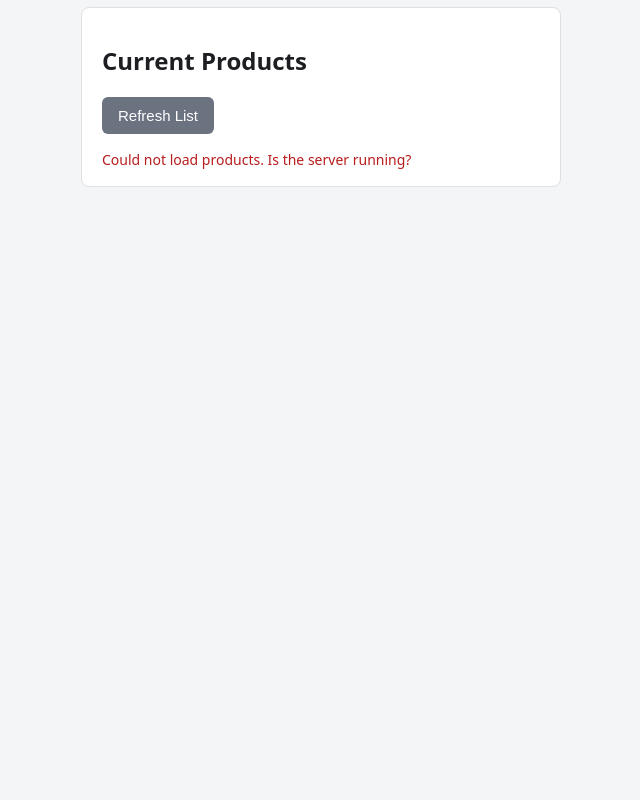
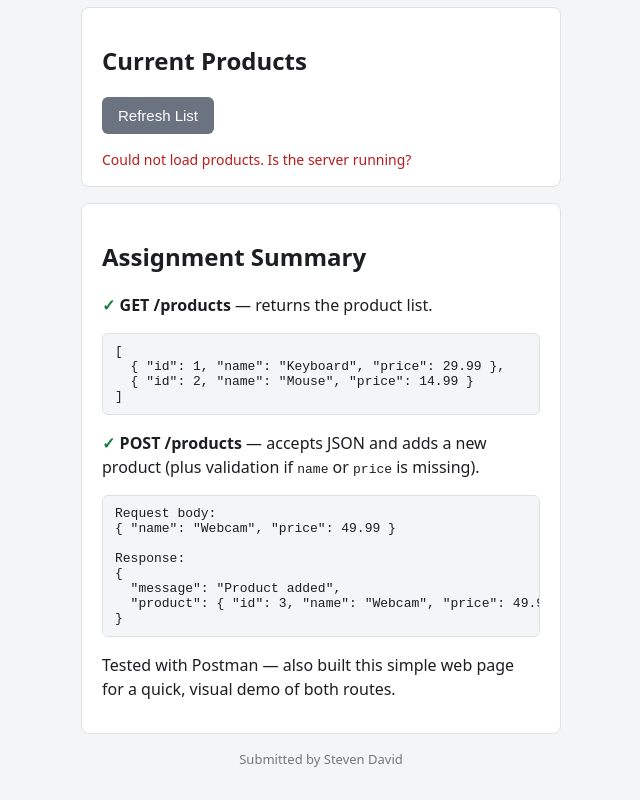
Before and after one commit to stevendanedavid021393-svg/ExpressJs, a website: page assignment-public/index.html in a window 1280 px wide. Shown: the part 473-1273 px from the top of the page, without its empty margins (319-959 px from the left). Before the commit the page ends 800 px from the top, so only its background shows below. Drawn offline with Linux system fonts and the light colour scheme; no server answers.

Commit message:
Add assignment summary section to the products page
Adds a plain-language "Assignment Summary" card on the page itself, aimed
at Alex and Wesly: what GET/POST /products return with sample output,
a note that it was tested with Postman plus this page for a quick visual
demo, and a "Submitted by Steven David" footer.

Co-Authored-By: Claude Sonnet 5 <noreply@anthropic.com>

```diff
--- a/assignment-public/index.html
+++ b/assignment-public/index.html
@@ -38,6 +38,42 @@
       <div id="list-status" class="status" role="status" aria-live="polite"></div>
       <ul id="product-list" class="product-list"></ul>
     </section>
+
+    <!-- Summary for Alex and Wesly: what was built and how it was tested. -->
+    <section class="card">
+      <h2>Assignment Summary</h2>
+
+      <p>
+        <span class="check">&check;</span>
+        <strong>GET /products</strong> &mdash; returns the product list.
+      </p>
+      <pre class="sample">[
+  { "id": 1, "name": "Keyboard", "price": 29.99 },
+  { "id": 2, "name": "Mouse", "price": 14.99 }
+]</pre>
+
+      <p>
+        <span class="check">&check;</span>
+        <strong>POST /products</strong> &mdash; accepts JSON and adds a new
+        product (plus validation if <code>name</code> or <code>price</code>
+        is missing).
+      </p>
+      <pre class="sample">Request body:
+{ "name": "Webcam", "price": 49.99 }
+
+Response:
+{
+  "message": "Product added",
+  "product": { "id": 3, "name": "Webcam", "price": 49.99 }
+}</pre>
+
+      <p>
+        Tested with Postman &mdash; also built this simple web page for a
+        quick, visual demo of both routes.
+      </p>
+    </section>
+
+    <footer class="submitted-by">Submitted by Steven David</footer>
   </main>
 
   <script src="script.js"></script>
--- a/assignment-public/style.css
+++ b/assignment-public/style.css
@@ -113,3 +113,34 @@ button.secondary:hover {
   color: #444;
   font-weight: 600;
 }
+
+/* --- Assignment summary card ------------------------------------------ */
+
+.check {
+  color: #15803d;
+  font-weight: 700;
+}
+
+.card p {
+  line-height: 1.5;
+}
+
+.sample {
+  background: #f4f5f7;
+  border: 1px solid #e0e0e0;
+  border-radius: 6px;
+  padding: 10px 12px;
+  font-size: 13px;
+  overflow-x: auto;
+  margin: 4px 0 16px;
+}
+
+/* --- Footer credit ------------------------------------------------------ */
+
+.submitted-by {
+  text-align: center;
+  font-size: 13px;
+  color: #777;
+  margin-top: 8px;
+  padding-bottom: 8px;
+}
```
